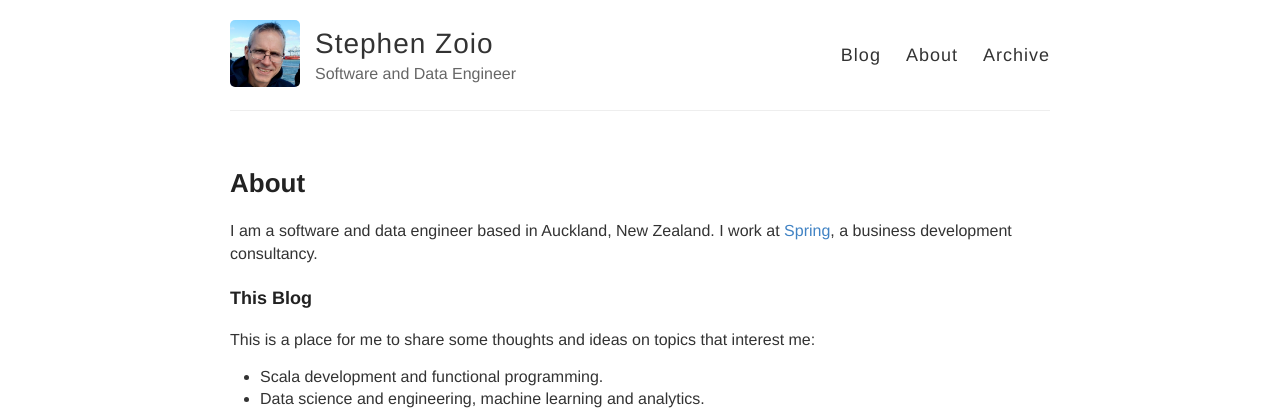
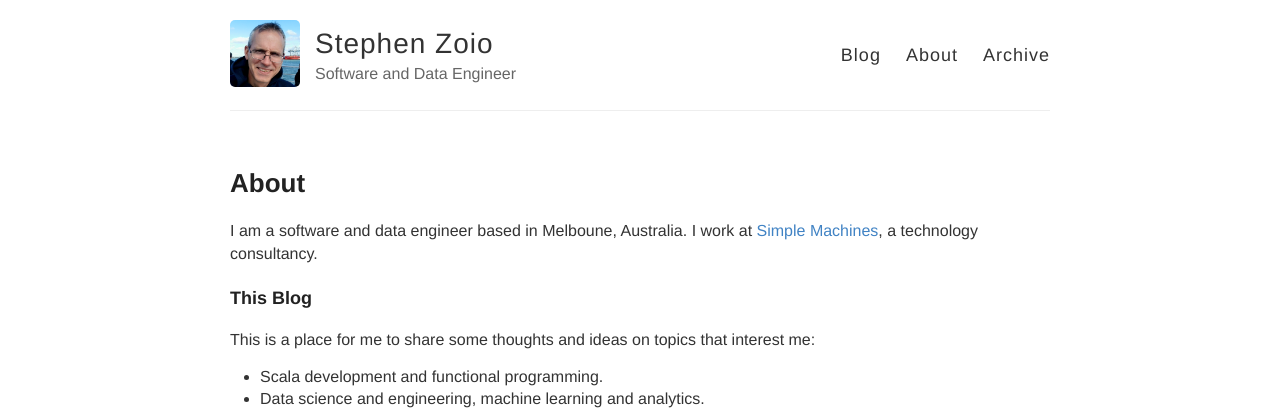
Before and after one commit to szoio/szoio.github.io, a Jekyll site: the page built from about.md, in a window 1280 px wide. Shown: the top 413 px of the page. Built offline with Jekyll 4.4.1, drawn with Linux system fonts in a browser that asks for light colours.

Commit message:
changed about

```diff
--- a/about.md
+++ b/about.md
@@ -4,7 +4,7 @@ title: About
 permalink: /about/
 ---
 
-I am a software and data engineer based in Auckland, New Zealand. I work at [Spring](http://spring.nz/), a business development consultancy.
+I am a software and data engineer based in Melboune, Australia. I work at [Simple Machines](http://www.simplemachines.com.au/), a technology consultancy.
 
 ### This Blog
 
```
